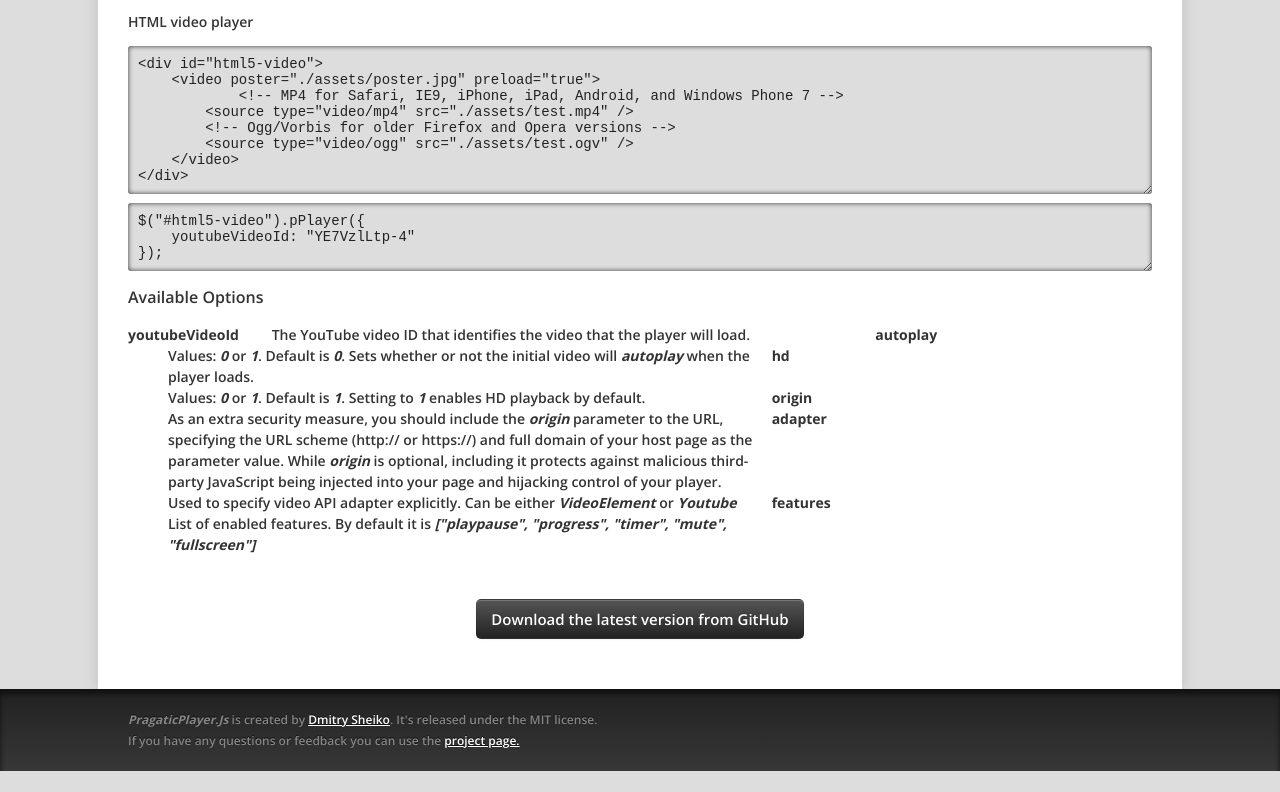
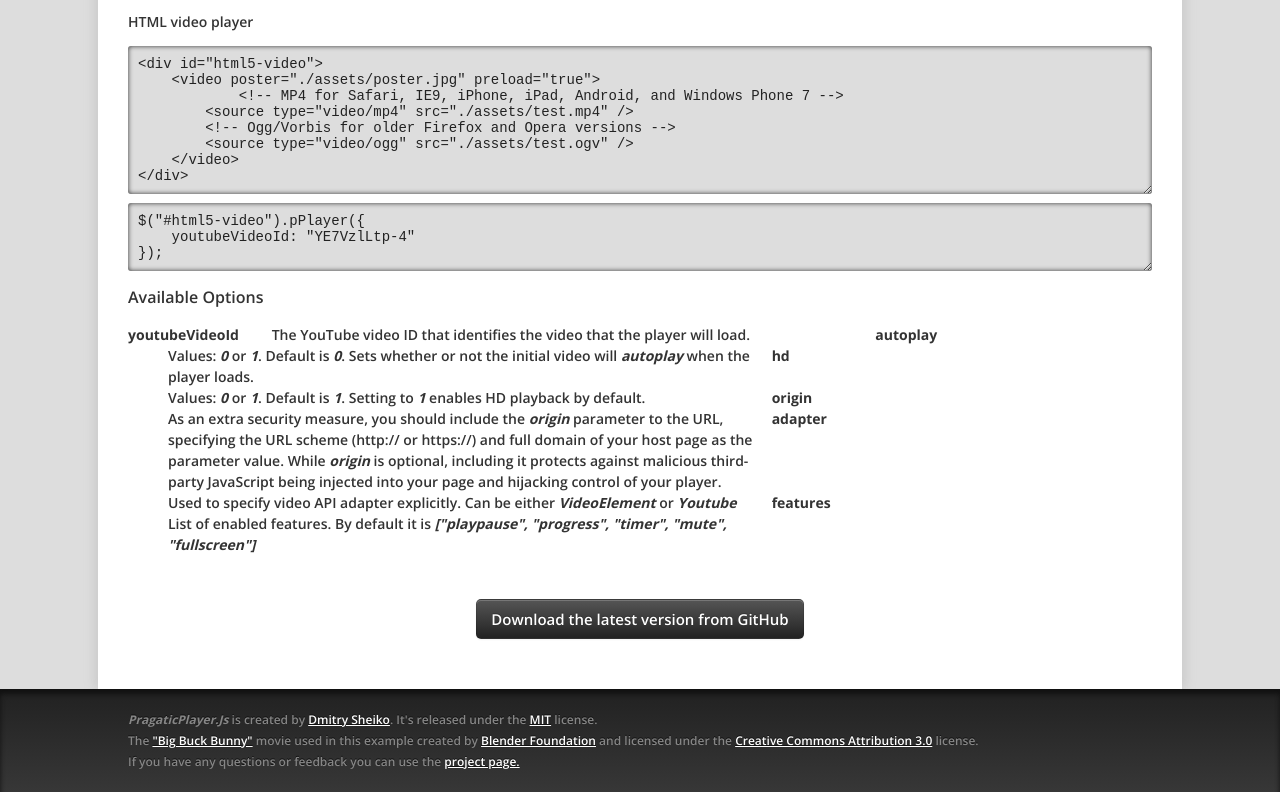
Before and after one commit to dsheiko/PragmaticPlayerJs, a website: page demo/index.html in a window 1280 px wide. Shown: the part 1950-2742 px from the top of the page. Before the commit the page ends 2721 px from the top, so only its background shows below. Drawn offline with nearby package versions, Linux system fonts and the light colour scheme.

Commit message:
Creative Commons Attribution added for the Big Buck Bunny movie used on the demo page

```diff
--- a/demo/index.html
+++ b/demo/index.html
@@ -123,7 +123,10 @@ $("#html5-video").pPlayer({
         <footer>
             <article>
                 <p><var>PragaticPlayer.Js</var> is created by <a href="http://dsheiko.com">Dmitry Sheiko</a>.
-                    It's released under the MIT license. </p>
+                    It's released under the <a href="http://opensource.org/licenses/mit-license.php/">MIT</a> license. </p>
+                <p>
+                    The <a href="http://www.bigbuckbunny.org">"Big Buck Bunny"</a> movie used in this example created by <a href="http://www.bigbuckbunny.org">Blender Foundation</a> and licensed under the <a href="http://creativecommons.org/licenses/by/3.0/">Creative Commons Attribution 3.0</a> license.
+                </p>
                 <p>If you have any questions or feedback you can use the <a href="https://github.com/dsheiko/PragmaticPlayerJs">project page.</a>
                 </p>
             </article>
```
